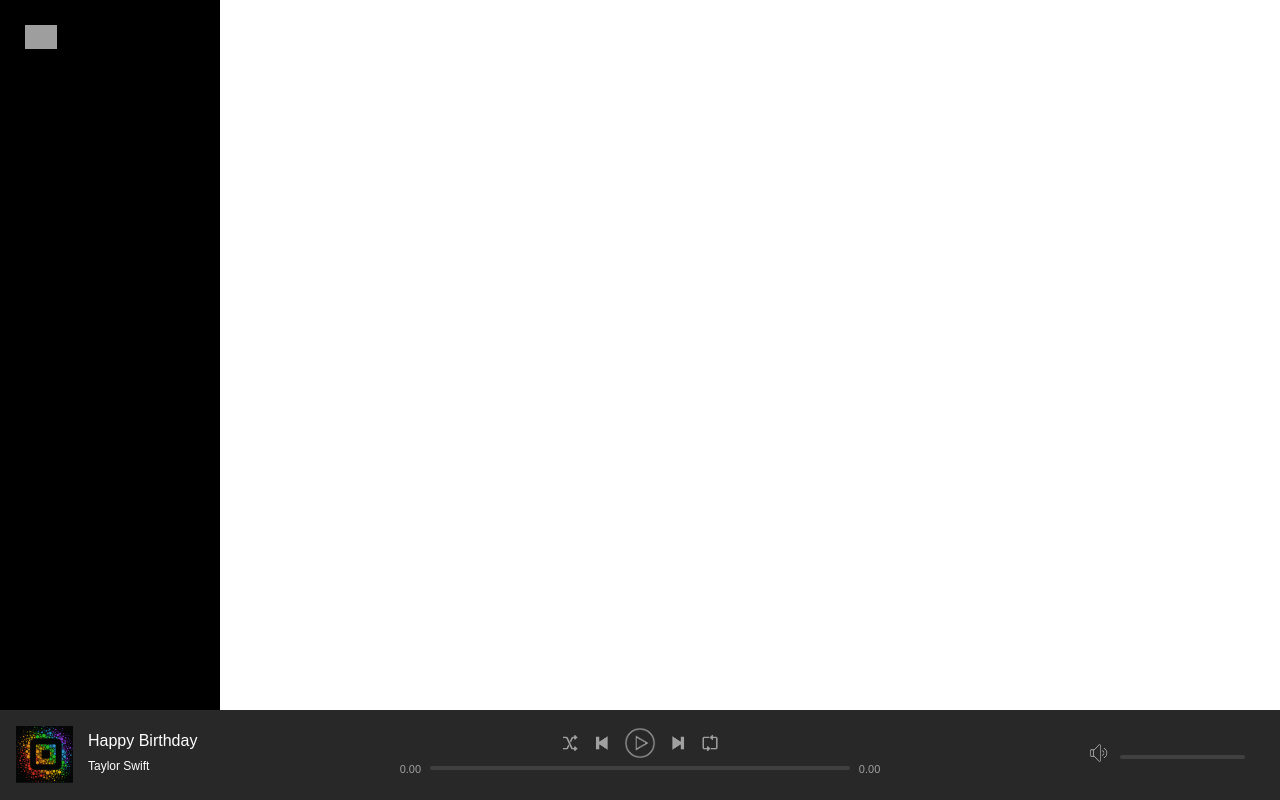
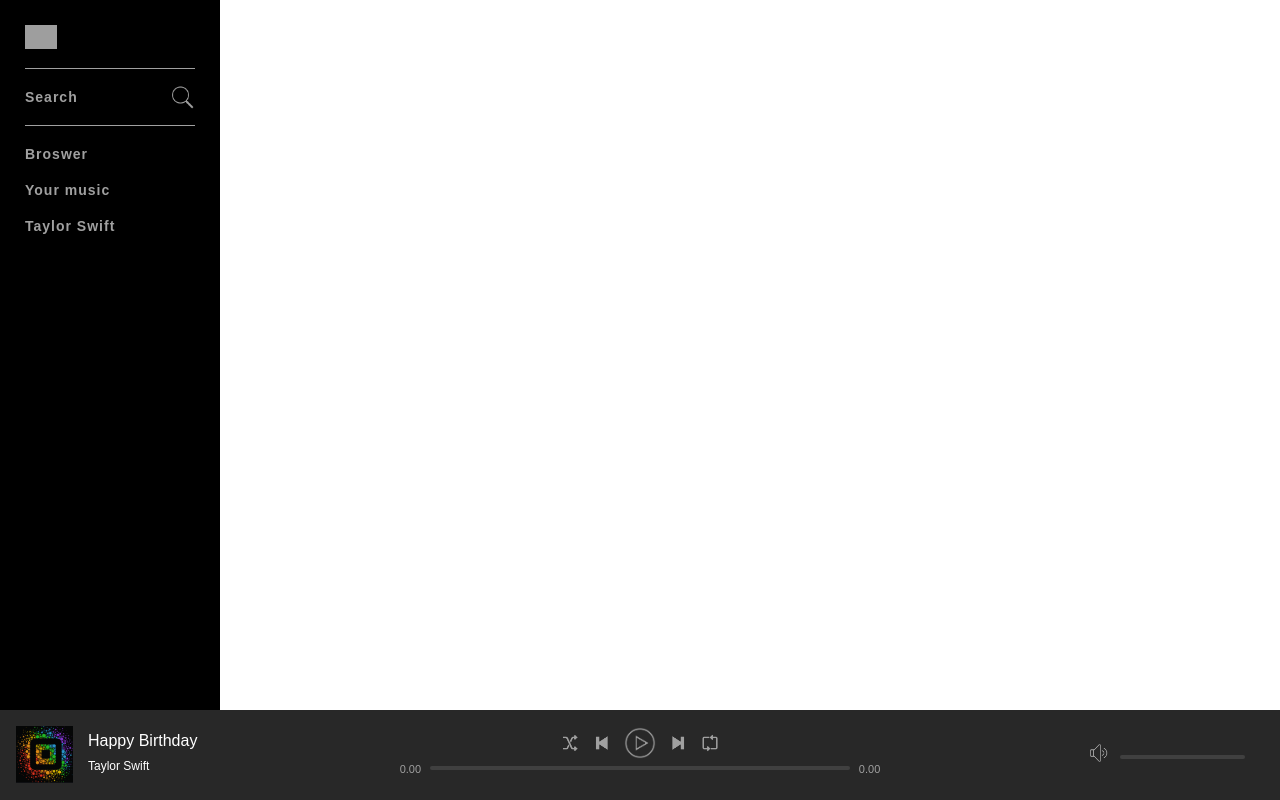
Before and after one commit to mali-tian/php-sample, a PHP site: page / in a window 1280 px wide. Run offline with PHP 8.4, Linux system fonts and the light colour scheme; the visitor is signed in with stand-in values (Sample User, id 1); grey boxes are pictures that could not be loaded.

Commit message:
Done the navagation bar section

```diff
--- a/assets/css/style.css
+++ b/assets/css/style.css
@@ -168,6 +168,39 @@ html body {
   -ms-flex-direction: column;
 }
 
+#navBarContainer .logo {
+  margin-bottom: 15px;
+}
+
+#navBarContainer .navItemLink .icon {
+  position: absolute;
+  right: 0;
+  top: 6px;
+  width: 25px;
+}
+
 #navBarContainer .logo img {
   width: 32px;
 }
+
+#navBarContainer .group {
+  border-top: 1px solid #a0a0a0;
+  padding: 10px 0;
+}
+
+#navBarContainer .navItem {
+  position: relative;
+  padding: 10px 0;
+  font-size: 14px;
+  font-weight: 700;
+  display: block;
+  letter-spacing: 1px;
+}
+#navBarContainer .navItemLink {
+  color: #a0a0a0;
+  text-decoration: none;
+}
+
+#navBarContainer .navItemLink:hover {
+  color: #fff;
+}
--- a/index.php
+++ b/index.php
@@ -25,9 +25,35 @@ if (isset($_SESSION['userLoggedIn'])) {
     <div id="topContainer">
       <div id="navBarContainer">
         <nav class="navBar">
+
           <a href="index.php" class="logo">
             <img src="assets/images/icons/logo.png" alt="Logo">
           </a>
+
+          <div class="group">
+
+            <div class="navItem">
+              <a href="search.php" class="navItemLink">Search
+                <img src="assets/images/icons/search.png" alt="Search" class="icon">
+              </a>
+            </div>
+
+          </div>
+
+          <div class="group">
+
+            <div class="navItem">
+              <a href="search.php" class="navItemLink">Broswer</a>
+            </div>
+            <div class="navItem">
+              <a href="search.php" class="navItemLink">Your music</a>
+            </div>
+
+            <div class="navItem">
+              <a href="search.php" class="navItemLink">Taylor Swift</a>
+            </div>
+          </div>
+
         </nav>
       </div>
     </div>
```
